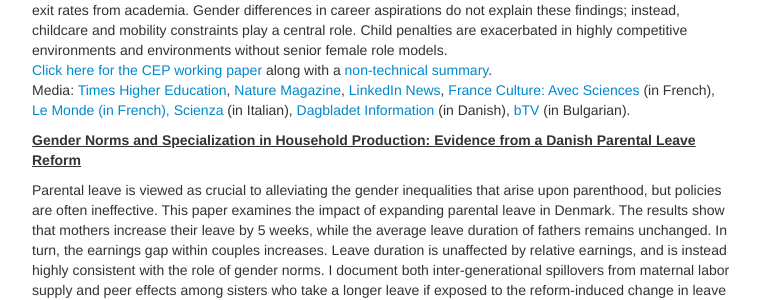
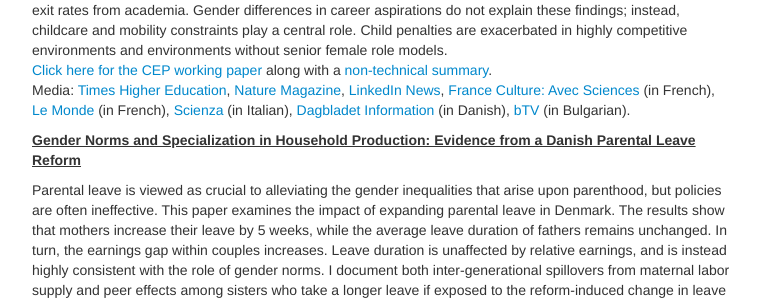
Before and after one commit to annesophielassen/annesophielassen.github.io, a Jekyll site: the page built from pages/research.md, in a window 1280 px wide. Shown: the part 1412-1712 px from the top of the page, without its empty margins (258-1018 px from the left). Built offline with Jekyll 4.4.1, drawn with Linux system fonts in a browser that asks for light colours.

```diff
--- a/pages/research.md
+++ b/pages/research.md
@@ -40,7 +40,7 @@ We study whether policy can shift gendered beliefs, norms, and labor market outc
 with <a href="https://sites.google.com/site/riaivandic/home"> Ria Ivandic</a>, <a href="https://sites.google.com/view/sofiecairo"> Sofie Cairo</a> and <a href="https://research.hhs.se/esploro/profile/valentina_tartari/overview"> Valentina Tartari</a> <br>
 Persistent gender gaps in the labor market are largely driven by the under-representation of women at the top of most professions. We study how parenthood shapes gender gaps in academic careers using population-wide administrative and survey data linked to productivity and promotion records. Parenthood marks a sharp divergence in academic careers: one in three women exit academia following motherhood. Men also experience a decline in academic employment after fatherhood, but the effects are substantially smaller. For mothers, childbirth leads to a persistent decline in both tenure attainment and research output, while men’s trajectories on these margins are unaffected by parenthood. The child penalty on tenure is driven primarily by women’s higher exit rates from academia. Gender differences in career aspirations do not explain these findings; instead, childcare and mobility constraints play a central role. Child penalties are exacerbated in highly competitive environments and environments without senior female role models.<br>
 <a href="https://cep.lse.ac.uk/pubs/download/dp2160.pdf"> Click here for the CEP working paper</a> along with a <a href="https://berlinschoolofeconomics.de/insight/parenthood-and-the-academic-career-ladder-1">non-technical summary</a>. <br>
-Media:  <a href="https://www.timeshighereducation.com/news/one-three-women-leave-academia-after-having-children">Times Higher Education</a>,  <a href="https://www.nature.com/articles/d41586-026-00981-3">Nature Magazine</a>, <a href="https://www.linkedin.com/news/story/the-cost-of-motherhood-in-academia-7128220/">LinkedIn News</a>,  <a href="https://www.radiofrance.fr/franceculture/podcasts/avec-sciences/une-femme-sur-trois-quitte-la-recherche-academique-apres-avoir-eu-un-enfant-3587972">France Culture: Avec Sciences</a> (in French), <a href="https://www.lemonde.fr/campus/article/2026/10/13/etre-une-femme-dans-la-recherche-c-est-problematique-etre-une-mere-plus-encore-le-cout-immense-de-la-maternite-pour-les-jeunes-chercheuses_6793071_4401467.html">Le Monde (in French), <a href="https://www.scienzainrete.it/articolo/parit%C3%A0-parole-divario-nei-fatti-peso-della-maternit%C3%A0/patrizia-caraveo/2026-04-04"> Scienza</a> (in Italian), <a href="https://www.information.dk/indland/2026/04/naar-forskere-faar-boern-falder-kvinderne">Dagbladet Information</a> (in Danish), <a href="https://btvnovinite.bg/bulgaria/kariera-ili-dete-vse-poveche-zheni-otpadat-ot-akademichnija-zhivot-sled-kato-sa-stanali-majki.html"> bTV</a> (in Bulgarian).
+Media:  <a href="https://www.timeshighereducation.com/news/one-three-women-leave-academia-after-having-children">Times Higher Education</a>,  <a href="https://www.nature.com/articles/d41586-026-00981-3">Nature Magazine</a>, <a href="https://www.linkedin.com/news/story/the-cost-of-motherhood-in-academia-7128220/">LinkedIn News</a>,  <a href="https://www.radiofrance.fr/franceculture/podcasts/avec-sciences/une-femme-sur-trois-quitte-la-recherche-academique-apres-avoir-eu-un-enfant-3587972">France Culture: Avec Sciences</a> (in French), <a href="https://www.lemonde.fr/campus/article/2026/10/13/etre-une-femme-dans-la-recherche-c-est-problematique-etre-une-mere-plus-encore-le-cout-immense-de-la-maternite-pour-les-jeunes-chercheuses_6793071_4401467.html">Le Monde</a> (in French), <a href="https://www.scienzainrete.it/articolo/parit%C3%A0-parole-divario-nei-fatti-peso-della-maternit%C3%A0/patrizia-caraveo/2026-04-04"> Scienza</a> (in Italian), <a href="https://www.information.dk/indland/2026/04/naar-forskere-faar-boern-falder-kvinderne">Dagbladet Information</a> (in Danish), <a href="https://btvnovinite.bg/bulgaria/kariera-ili-dete-vse-poveche-zheni-otpadat-ot-akademichnija-zhivot-sled-kato-sa-stanali-majki.html"> bTV</a> (in Bulgarian).
 <br>
 
 ##### <u>Gender Norms and Specialization in Household Production: Evidence from a Danish Parental Leave Reform</u>
```
